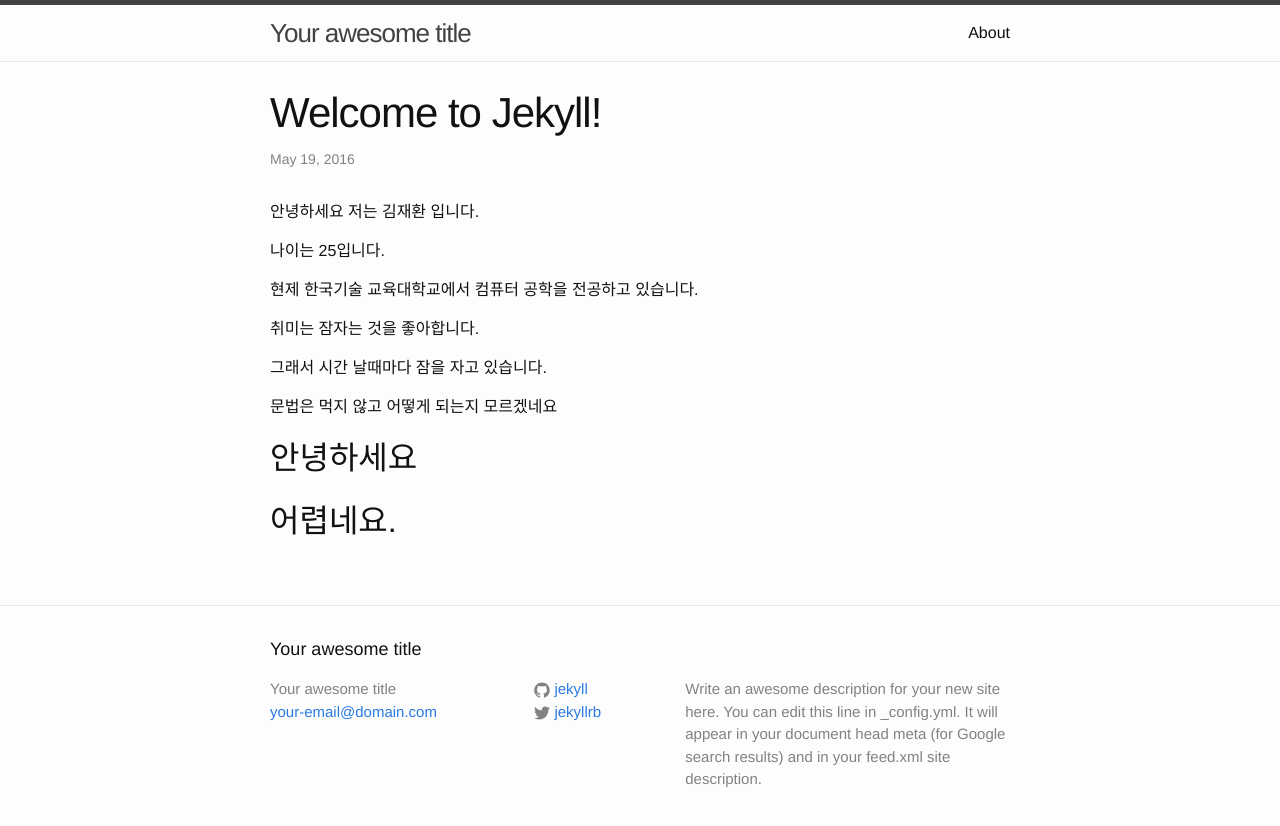
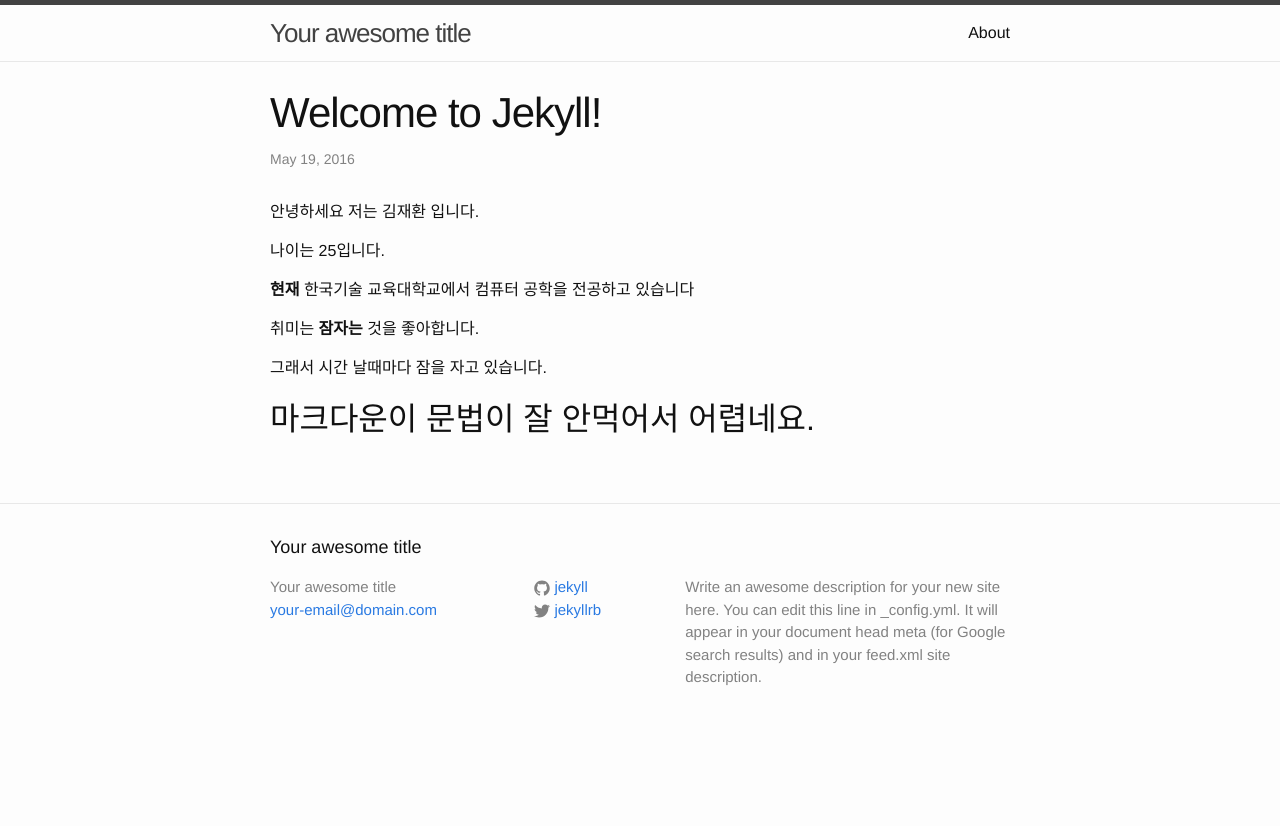
Before and after one commit to jhkc/jhkc.github.com, a Jekyll site: the page built from _posts/2016-05-19-welcome-to-jekyll.markdown, in a window 1280 px wide. Shown: the top 826 px of the page. Built offline with Jekyll 4.4.1, drawn with Linux system fonts in a browser that asks for light colours.

Commit message:
Update 2016-05-19-welcome-to-jekyll.markdown

```diff
--- a/_posts/2016-05-19-welcome-to-jekyll.markdown
+++ b/_posts/2016-05-19-welcome-to-jekyll.markdown
@@ -8,17 +8,13 @@ categories: jekyll update
 
 나이는 25입니다.
 
-현제 한국기술 교육대학교에서 컴퓨터 공학을 전공하고 있습니다.
+**현재** 한국기술 교육대학교에서 컴퓨터 공학을 전공하고 있습니다
 
-취미는 잠자는 것을 좋아합니다.
+취미는 **잠자는** 것을 좋아합니다.
 
 그래서 시간 날때마다 잠을 자고 있습니다.
 
-문법은 먹지 않고 어떻게 되는지 모르겠네요
-
-## 안녕하세요
-
-##  어렵네요.
+##  마크다운이 문법이 잘 안먹어서 어렵네요.
 
 
 
```
